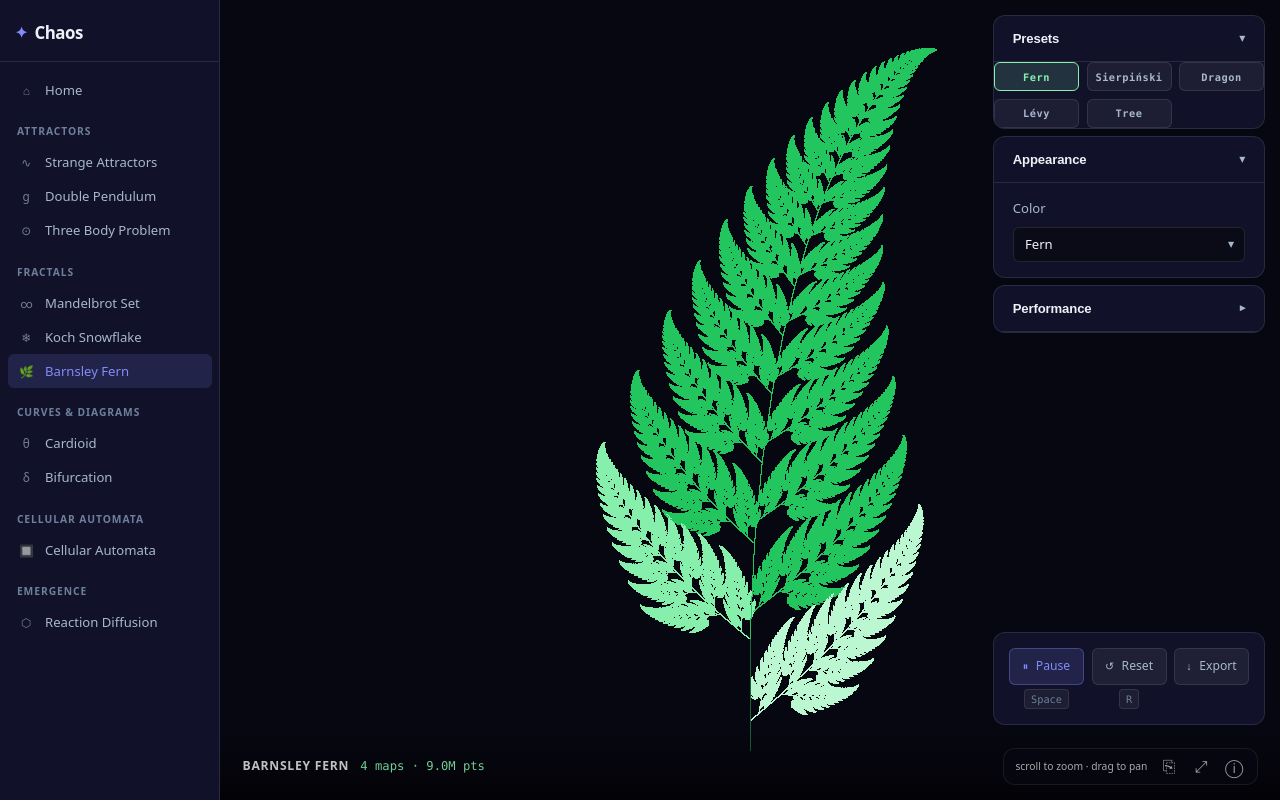
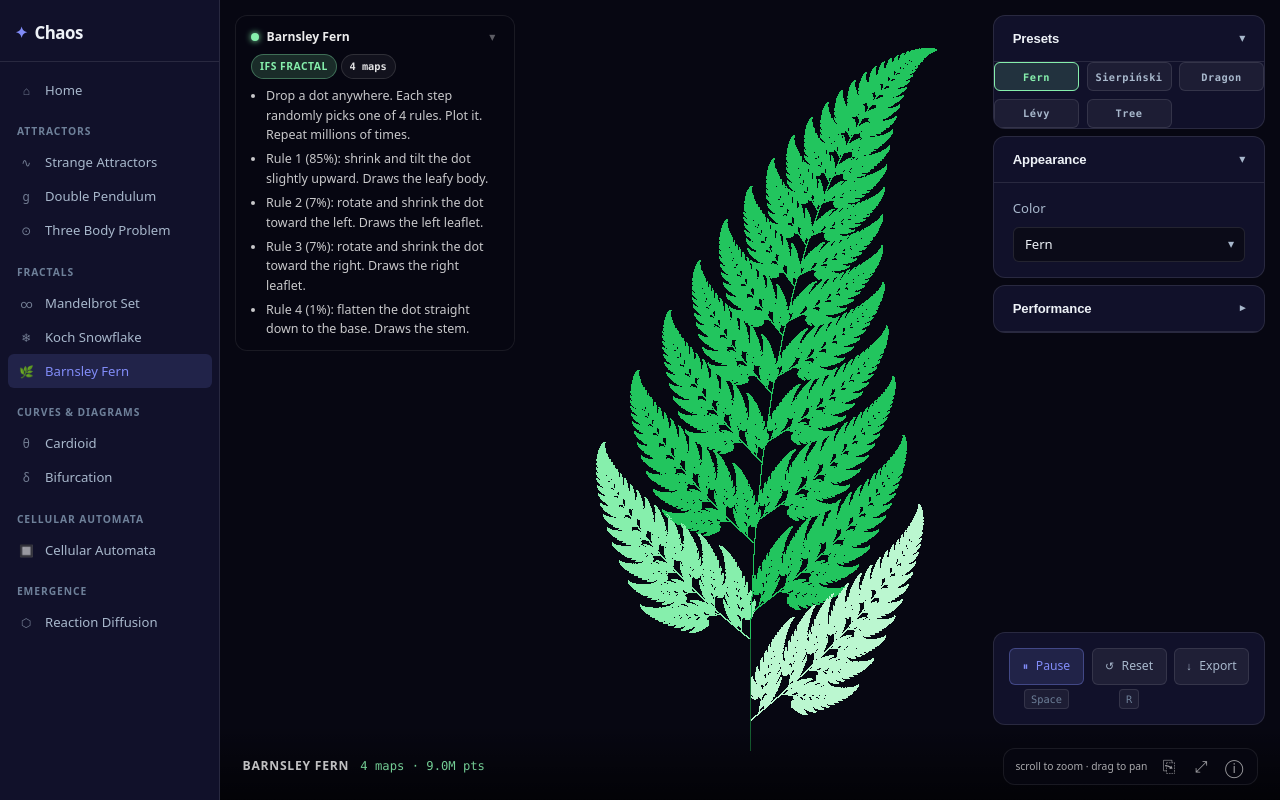
Before and after one commit to atleaarrestad/Chaos, a React (Vite) app: page /barnsley-fern in a window 1280 px wide. Built offline with nearby package versions, Linux system fonts and the light colour scheme.

Commit message:
better explanations for fractal rules

```diff
--- a/src/pages/BarnsleyFern/BarnsleyFern.module.css
+++ b/src/pages/BarnsleyFern/BarnsleyFern.module.css
@@ -179,3 +179,108 @@
 }
 
 .hudBtn:hover { color: var(--col-fern); }
+
+/* ─── Info overlay (top-left canvas overlay) ─────────────────────────────── */
+
+.infoOverlay {
+  position: absolute;
+  top: var(--space-4);
+  left: var(--space-4);
+  max-width: 280px;
+  padding: var(--space-3) var(--space-4);
+  background: rgba(7, 7, 18, 0.82);
+  backdrop-filter: blur(8px);
+  border: 1px solid rgba(255, 255, 255, 0.08);
+  border-radius: var(--radius-lg);
+  display: flex;
+  flex-direction: column;
+  gap: var(--space-2);
+  z-index: 5;
+}
+
+.infoOverlayHeader {
+  display: flex;
+  align-items: center;
+  justify-content: space-between;
+  gap: var(--space-2);
+}
+
+.infoOverlayName {
+  display: flex;
+  align-items: center;
+  gap: var(--space-2);
+  font-size: var(--text-sm);
+  font-weight: var(--weight-semibold);
+  color: rgba(255, 255, 255, 0.92);
+}
+
+.infoOverlayDot {
+  width: 8px;
+  height: 8px;
+  border-radius: 50%;
+  flex-shrink: 0;
+  background: var(--col-fern);
+  box-shadow: 0 0 6px var(--col-fern);
+}
+
+.infoOverlayToggle {
+  background: none;
+  border: none;
+  color: rgba(255, 255, 255, 0.35);
+  cursor: pointer;
+  font-size: var(--text-sm);
+  padding: 0 var(--space-1);
+  line-height: 1;
+  flex-shrink: 0;
+  transition: color var(--ease-fast);
+}
+
+.infoOverlayToggle:hover { color: rgba(255, 255, 255, 0.75); }
+
+.infoOverlayMeta {
+  display: flex;
+  flex-wrap: wrap;
+  gap: var(--space-1);
+}
+
+.categoryBadge {
+  display: inline-flex;
+  align-items: center;
+  padding: 3px 8px;
+  border-radius: var(--radius-full);
+  font-size: var(--text-xs);
+  font-weight: var(--weight-semibold);
+  background: color-mix(in srgb, var(--col-fern) 16%, transparent);
+  border: 1px solid color-mix(in srgb, var(--col-fern) 35%, transparent);
+  color: var(--col-fern);
+  letter-spacing: 0.05em;
+  text-transform: uppercase;
+}
+
+.notationBadge {
+  display: inline-flex;
+  align-items: center;
+  padding: 3px 8px;
+  border-radius: var(--radius-full);
+  font-size: var(--text-xs);
+  font-weight: var(--weight-semibold);
+  background: rgba(255, 255, 255, 0.05);
+  border: 1px solid rgba(255, 255, 255, 0.12);
+  color: rgba(255, 255, 255, 0.88);
+  font-family: var(--font-mono);
+}
+
+.infoOverlayRules {
+  margin: 0;
+  padding: 0 0 0 var(--space-4);
+  display: flex;
+  flex-direction: column;
+  gap: 5px;
+}
+
+.infoOverlayRule {
+  font-size: 12.5px;
+  line-height: 1.55;
+  color: rgba(255, 255, 255, 0.78);
+  font-family: var(--font-sans);
+}
--- a/src/pages/BarnsleyFern/BarnsleyFern.tsx
+++ b/src/pages/BarnsleyFern/BarnsleyFern.tsx
@@ -19,6 +19,58 @@ import styles from './BarnsleyFern.module.css';
 // ─── Constants ────────────────────────────────────────────────────────────────
 
 const DEFAULT_PRESET = 0;
+
+const PRESET_INFO: Record<string, { category: string; maps: number; rules: string[] }> = {
+  barnsley: {
+    category: 'IFS Fractal',
+    maps: 4,
+    rules: [
+      'Drop a dot anywhere. Each step randomly picks one of 4 rules. Plot it. Repeat millions of times.',
+      'Rule 1 (85%): shrink and tilt the dot slightly upward. Draws the leafy body.',
+      'Rule 2 (7%): rotate and shrink the dot toward the left. Draws the left leaflet.',
+      'Rule 3 (7%): rotate and shrink the dot toward the right. Draws the right leaflet.',
+      'Rule 4 (1%): flatten the dot straight down to the base. Draws the stem.',
+    ],
+  },
+  sierpinski: {
+    category: 'IFS Fractal',
+    maps: 3,
+    rules: [
+      'Drop a dot anywhere. Each step picks a random corner and jumps halfway there. Plot it. Repeat.',
+      'Rule 1 (33%): jump halfway toward the bottom-left corner',
+      'Rule 2 (33%): jump halfway toward the bottom-right corner',
+      'Rule 3 (33%): jump halfway toward the top corner',
+      'The triangular holes appear by themselves: no rule ever lands inside them',
+    ],
+  },
+  dragon: {
+    category: 'IFS Fractal',
+    maps: 2,
+    rules: [
+      'Imagine folding a strip of paper in half over and over, always the same direction',
+      'Then unfold it so every crease is a 90 degree angle',
+    ],
+  },
+  levy: {
+    category: 'IFS Fractal',
+    maps: 2,
+    rules: [
+      'Drop a dot anywhere. Each step randomly picks one of 2 rules. Plot it. Repeat millions of times.',
+      'Rule 1 (50%): rotate the dot 45 degrees left and move it halfway toward the bottom-left corner',
+      'Rule 2 (50%): rotate the dot 45 degrees right and move it halfway toward the bottom-right corner',
+    ],
+  },
+  tree: {
+    category: 'IFS Fractal',
+    maps: 3,
+    rules: [
+      'Drop a dot anywhere. Each step randomly picks one of 3 rules. Plot it. Repeat millions of times.',
+      'Rule 1 (5%): pull the dot straight down to the center line and halve its height. Builds the trunk.',
+      'Rule 2 (47.5%): rotate the dot 45 degrees left and shrink it slightly. Grows the left branches.',
+      'Rule 3 (47.5%): rotate the dot 45 degrees right and shrink it slightly. Grows the right branches.',
+    ],
+  },
+};
 const DEFAULT_COLOR: ColorSchemeId = 'fern';
 const DEFAULT_ITERS = 30_000;
 const MAX_POINTS = 15_000_000;
@@ -52,9 +104,10 @@ export default function BarnsleyFern() {
   const [panX,         setPanX]         = useState(0);
   const [panY,         setPanY]         = useState(0);
   const [totalPts,     setTotalPts]     = useState(0);
-  const [showInfo,     setShowInfo]     = useState(false);
-  const [showExport,   setShowExport]   = useState(false);
-  const [copied,       setCopied]       = useState(false);
+  const [showInfo,       setShowInfo]       = useState(false);
+  const [showExport,     setShowExport]     = useState(false);
+  const [copied,         setCopied]         = useState(false);
+  const [infoCollapsed,  setInfoCollapsed]  = useState(false);
 
   // ─── Refs ────────────────────────────────────────────────────────────────
   const canvasRef      = useRef<HTMLCanvasElement>(null);
@@ -409,6 +462,41 @@ export default function BarnsleyFern() {
         onPointerUp={onPointerUp}
       />
 
+      {/* ─── Info overlay ─────────────────────────────────────────────── */}
+      {(() => {
+        const info = PRESET_INFO[preset.id];
+        return info ? (
+          <div className={styles.infoOverlay}>
+            <div className={styles.infoOverlayHeader}>
+              <div className={styles.infoOverlayName}>
+                <span className={styles.infoOverlayDot} />
+                {preset.name}
+              </div>
+              <button
+                className={styles.infoOverlayToggle}
+                onClick={() => setInfoCollapsed(v => !v)}
+                aria-label={infoCollapsed ? 'Expand' : 'Collapse'}
+              >
+                {infoCollapsed ? '▸' : '▾'}
+              </button>
+            </div>
+            {!infoCollapsed && (
+              <>
+                <div className={styles.infoOverlayMeta}>
+                  <span className={styles.categoryBadge}>{info.category}</span>
+                  <span className={styles.notationBadge}>{info.maps} maps</span>
+                </div>
+                <ul className={styles.infoOverlayRules}>
+                  {info.rules.map((rule, i) => (
+                    <li key={i} className={styles.infoOverlayRule}>{rule}</li>
+                  ))}
+                </ul>
+              </>
+            )}
+          </div>
+        ) : null;
+      })()}
+
       {/* ─── Sidebar ──────────────────────────────────────────────────── */}
       <div className={styles.sidebar}>
         <div className={styles.sidebarPanels}>
```
